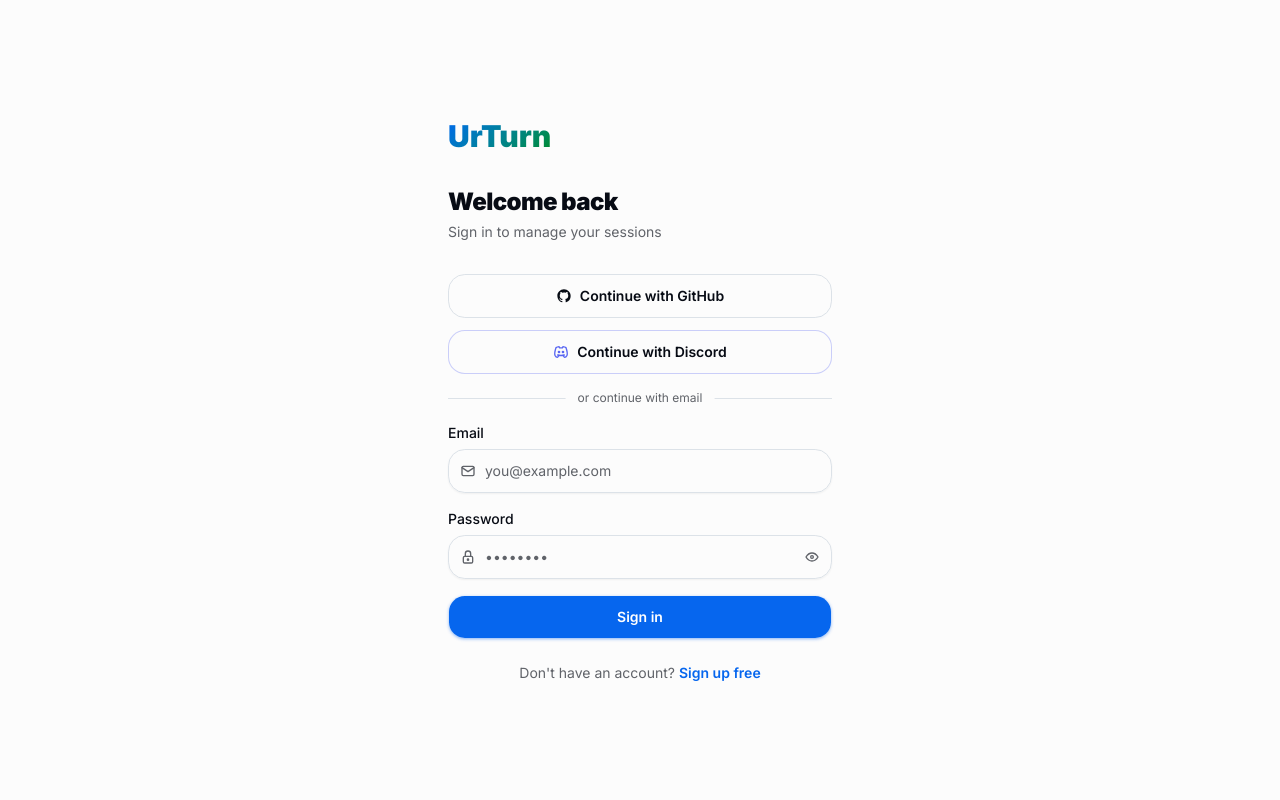
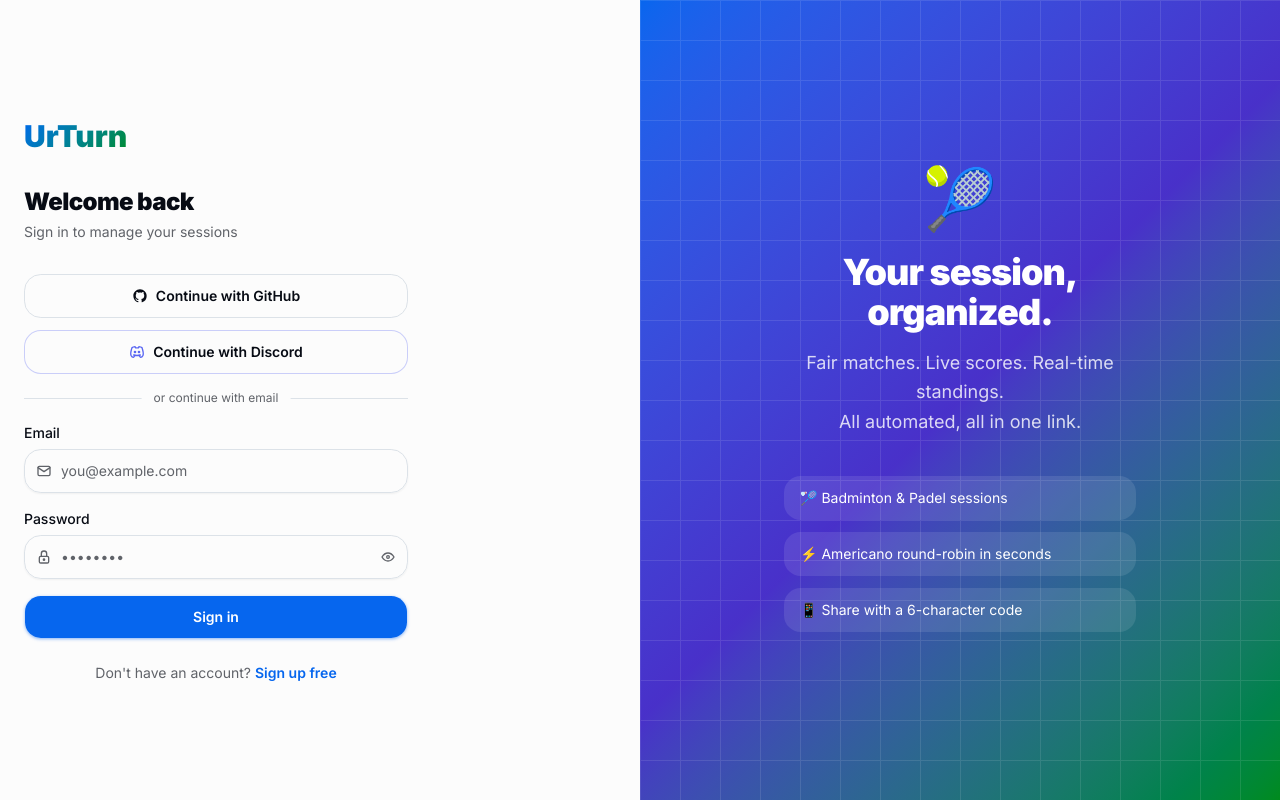
Before and after one commit to potabe/PlaybyTurn, a Next.js app in the folder apps/web/: page /login in a window 1280 px wide. Built offline with nearby package versions, Linux system fonts and the light colour scheme; no server answers.

Commit message:
feat: restore split screen auth layout

```diff
--- /dev/null
+++ b/apps/web/src/app/(auth)/layout.tsx
@@ -0,0 +1,61 @@
+export default function AuthLayout({
+  children,
+}: {
+  children: React.ReactNode;
+}) {
+  return (
+    <div className="min-h-screen grid lg:grid-cols-2">
+      {/* Left: Auth form panel */}
+      <div className="flex flex-col items-center justify-center px-6 py-12">
+        {children}
+      </div>
+
+      {/* Right: Brand panel (hidden on mobile) */}
+      <div
+        className="hidden lg:flex flex-col items-center justify-center relative overflow-hidden"
+        style={{
+          background:
+            "linear-gradient(135deg, oklch(0.55 0.22 260) 0%, oklch(0.45 0.22 280) 50%, oklch(0.55 0.18 145) 100%)",
+        }}
+      >
+        {/* Decorative grid */}
+        <div
+          className="absolute inset-0 opacity-10"
+          style={{
+            backgroundImage:
+              "linear-gradient(white 1px, transparent 1px), linear-gradient(to right, white 1px, transparent 1px)",
+            backgroundSize: "40px 40px",
+          }}
+        />
+        {/* Content */}
+        <div className="relative z-10 text-center text-white px-12 max-w-md">
+          <div className="text-6xl mb-6">🎾</div>
+          <h2 className="text-4xl font-black mb-4 tracking-tight">
+            Your session, organized.
+          </h2>
+          <p className="text-white/80 text-lg leading-relaxed">
+            Fair matches. Live scores. Real-time standings.
+            <br />
+            All automated, all in one link.
+          </p>
+
+          {/* Social proof */}
+          <div className="mt-10 flex flex-col gap-3">
+            {[
+              "🏸 Badminton & Padel sessions",
+              "⚡ Americano round-robin in seconds",
+              "📱 Share with a 6-character code",
+            ].map((item) => (
+              <div
+                key={item}
+                className="flex items-center gap-3 rounded-xl bg-white/10 px-4 py-3 text-sm text-left"
+              >
+                <span>{item}</span>
+              </div>
+            ))}
+          </div>
+        </div>
+      </div>
+    </div>
+  );
+}
--- a/apps/web/src/app/(auth)/login/page.tsx
+++ b/apps/web/src/app/(auth)/login/page.tsx
@@ -20,7 +20,7 @@
 
 export default function LoginPage() {
   return (
-    <div className="flex min-h-screen flex-col items-center justify-center p-4">
+    <div className="w-full">
       <Suspense fallback={
         <div className="w-full max-w-sm animate-pulse space-y-4">
           <div className="h-8 w-24 bg-muted rounded" />
--- a/apps/web/src/app/(auth)/signup/page.tsx
+++ b/apps/web/src/app/(auth)/signup/page.tsx
@@ -68,7 +68,7 @@
   }
 
   return (
-    <div className="flex min-h-screen flex-col items-center justify-center p-4">
+    <div className="w-full">
       <div className="w-full max-w-sm">
         {/* Logo */}
         <Link href="/" className="inline-block mb-8">
```
